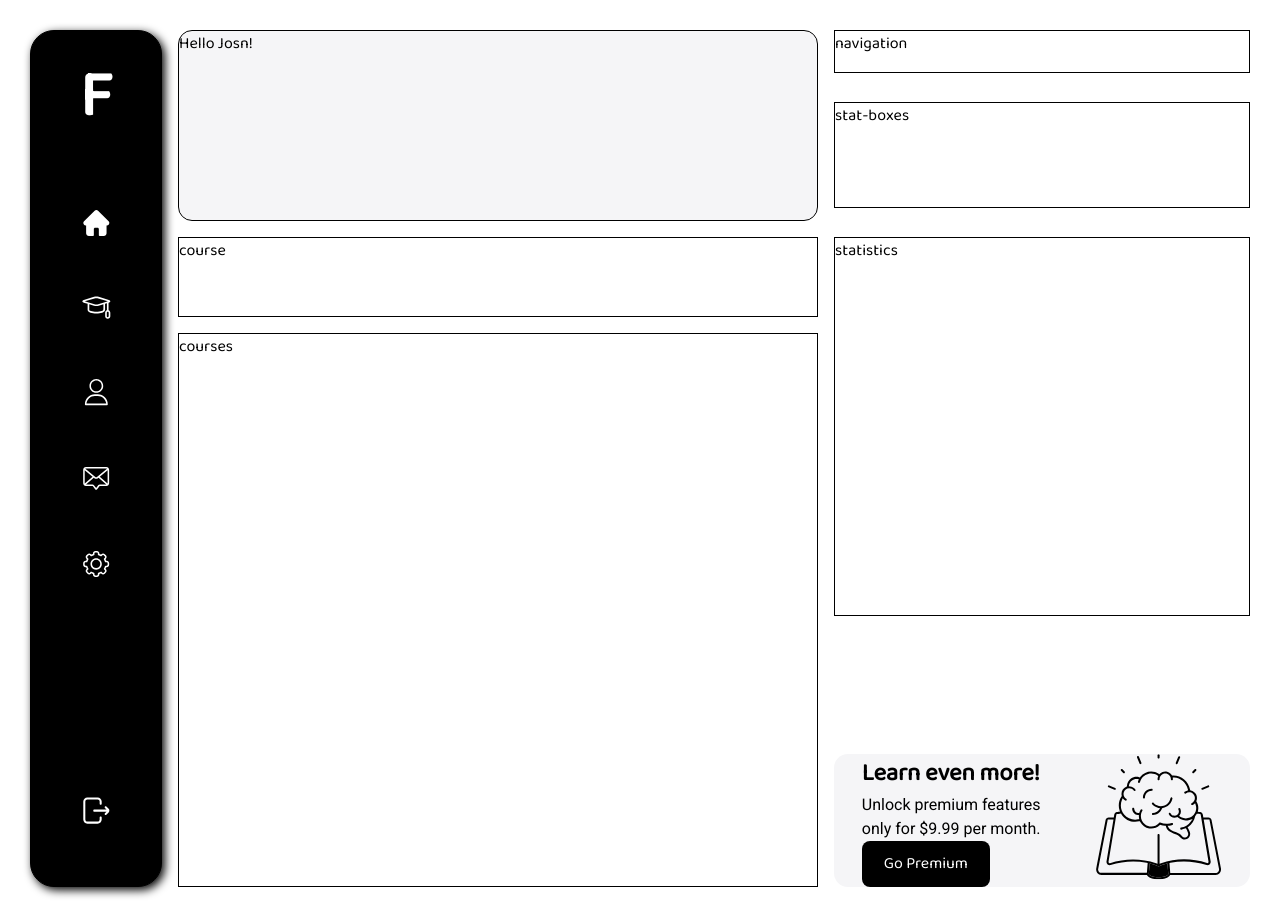
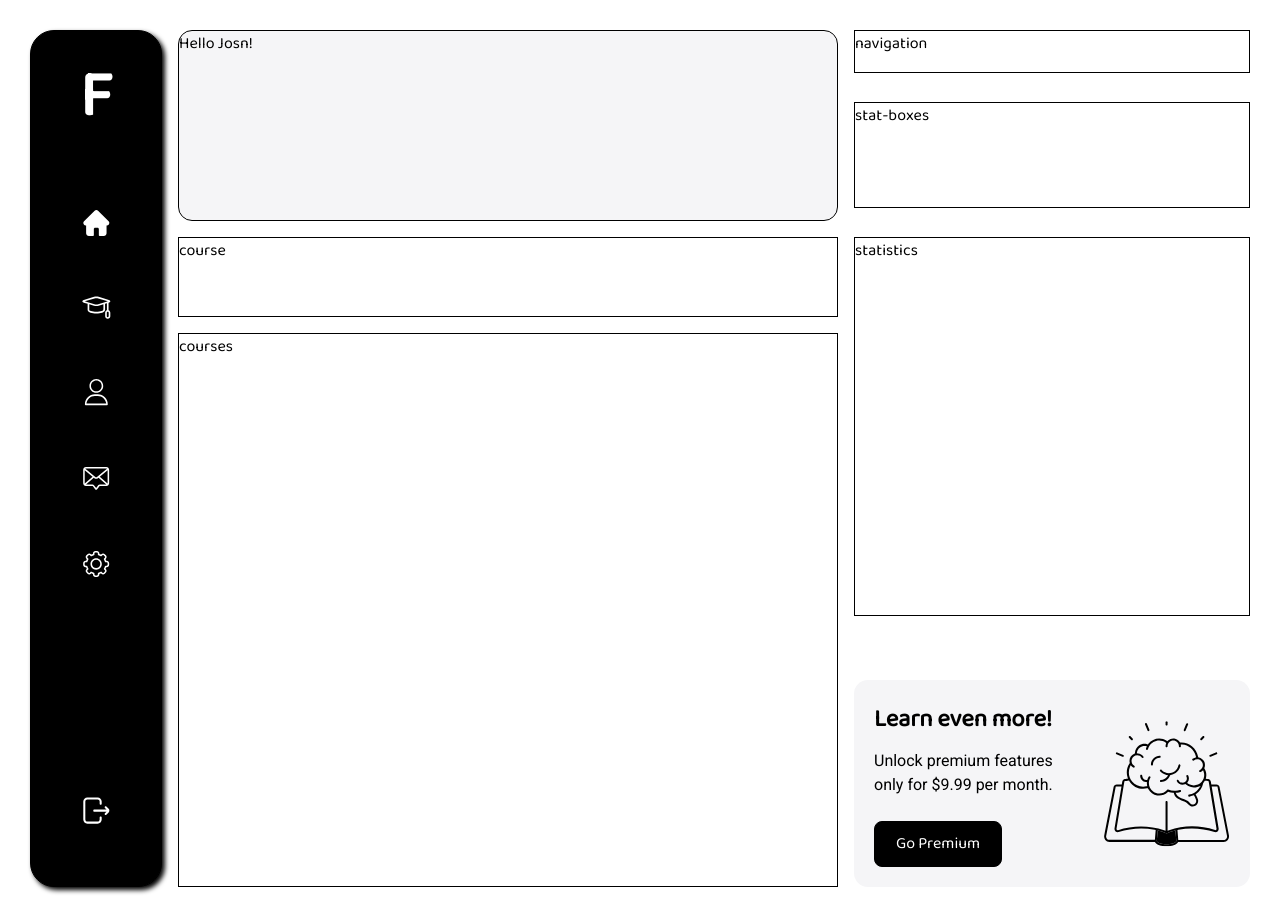
Before and after one commit to MaksPronevich/dashboard, a website: page #src/index.html in a window 1280 px wide. Drawn offline with nearby package versions, Linux system fonts and the light colour scheme; files that its build step writes are made by us from their sources.

Commit message:
modify files

```diff
--- a/#src/index.html
+++ b/#src/index.html
@@ -5,7 +5,7 @@
     <meta charset="UTF-8">
     <meta name="viewport" content="width=device-width, initial-scale=1.0">
     <title>Dashboard</title>
-    <!-- <link rel="shortcut icon" href="img/logo.png" type="image/png"> -->
+    <link rel="shortcut icon" href="img/preview.png" type="image/png">
     <link rel="preconnect" href="https://fonts.gstatic.com">
     <link href="https://fonts.googleapis.com/css2?family=Baloo+Bhai+2&family=Roboto:wght@400;700&display=swap"
         rel="stylesheet">
@@ -38,7 +38,7 @@
         <section class="premium-banner">
             <div class="premium-banner__descr">
                 <h3 class="title">Learn even more!</h3>
-                <p class="text">Unlock premium features<br>only for $9.99 per month.</p>
+                <p class="text premium-banner__text">Unlock premium features<br>only for $9.99 per month.</p>
                 <a href="#" class="btn">Go Premium</a>
             </div>
             <div class="premium-banner__img">
--- a/#src/scss/_common.scss
+++ b/#src/scss/_common.scss
@@ -1,9 +1,18 @@
 .btn {
     display: inline-block;
     background-color: $black;
+    border: 1px solid $black;
     color: $white;
     border-radius: 8px;
-    padding: 10px 22px;
+    padding: 9px 21px;
+    transition: all .2s ease;
+
+
+
+    &:hover {
+        color: $black;
+        background-color: $white;
+    }
 }
 
 .title {
@@ -15,4 +24,8 @@
     font-family: 'Roboto', sans-serif;
     font-size: 16px;
     line-height: 24px;
+
+    &.premium-banner__text {
+        margin: 10px 0px 24px;
+    }
 }
--- a/#src/scss/_premium-banner.scss
+++ b/#src/scss/_premium-banner.scss
@@ -1,7 +1,9 @@
 .premium-banner {
     display: flex;
-    justify-content: space-around;
+    justify-content: space-between;
+    align-items: center;
     grid-area: premium-banner;
+    padding: 20px;
     // width: 438px;
     // height: 193px;
     background-color: $gray;
--- a/#src/scss/_sidebar.scss
+++ b/#src/scss/_sidebar.scss
@@ -4,7 +4,7 @@
     background-color: $black;
     color: $white;
     border-radius: 24px;
-    box-shadow: 3px 3px 10px $black;
+    box-shadow: 3px 3px 5px $black;
 }
 
 .sidebar__logo {
--- a/#src/scss/style.scss
+++ b/#src/scss/style.scss
@@ -27,7 +27,7 @@ a {
 
 .wrapper {
     display: grid;
-    grid-template-columns: 132px 2fr 1.3fr;
+    grid-template-columns: 132px 2fr 1.2fr;
     gap: 1em;
     grid-template-areas:
      "sidebar header navigation"
```
Also changed, not shown: #src/img/preview.png (added), dist/css/style.css, dist/css/style.min.css, dist/img/preview.png (added), dist/img/preview.webp (added), dist/index.html.
